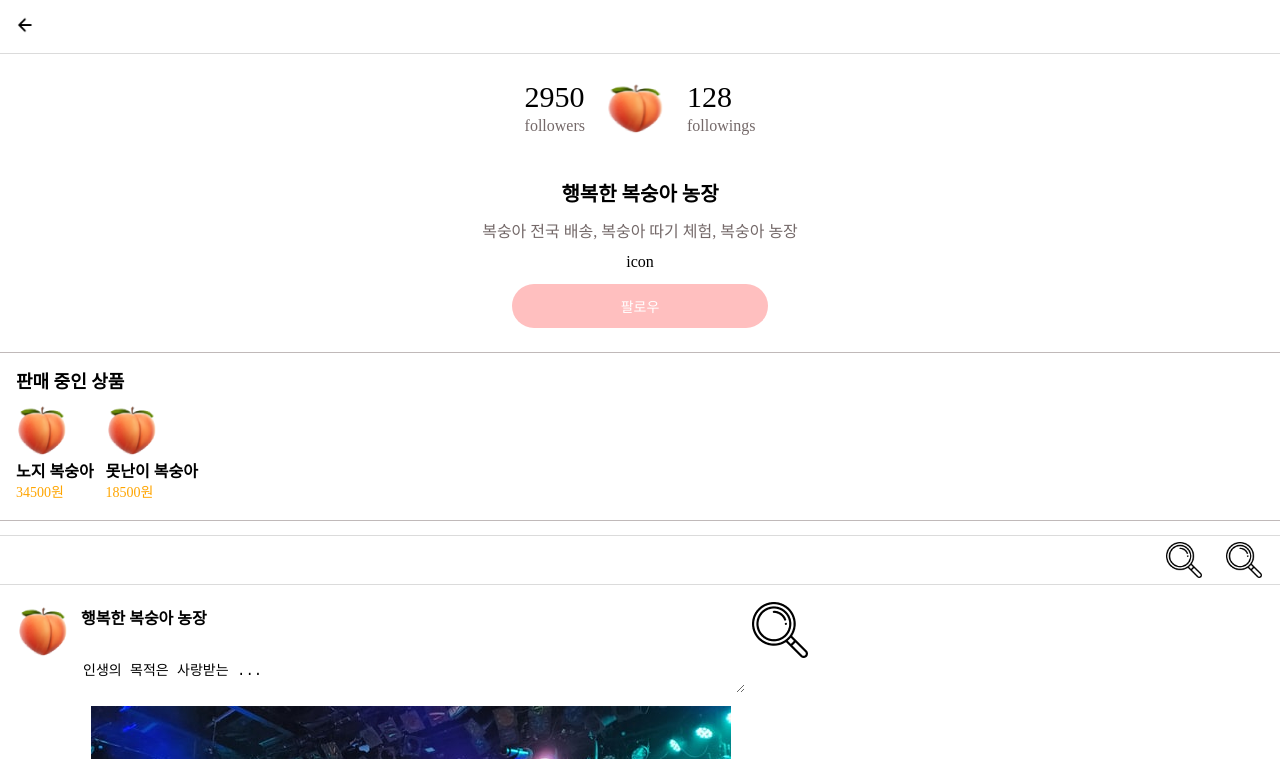
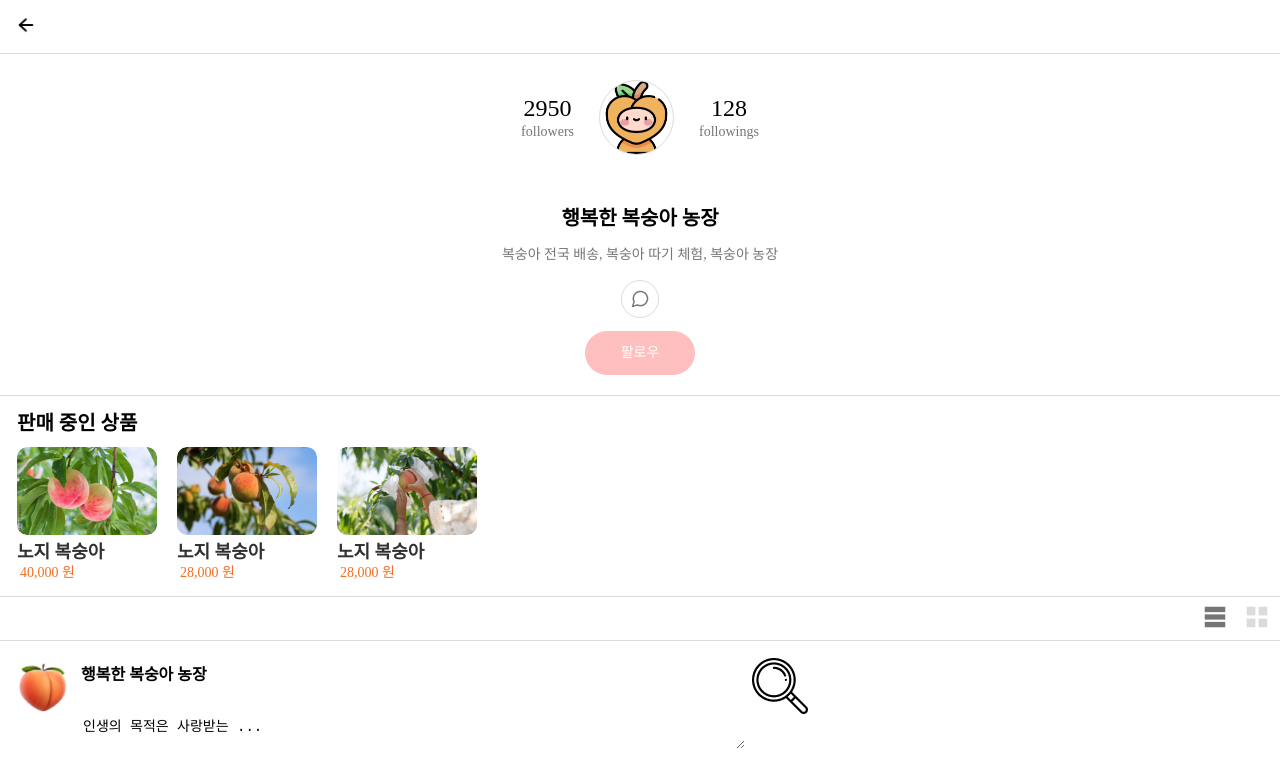
Before and after one commit to Pe-chesse/Peach-Fe, a plain HTML site: page profile_post.html in a window 1280 px wide. Shown: the top 759 px of the page. Drawn offline with Linux system fonts and the light colour scheme.

Commit message:
chore(profile-post): modify your profile-post css

```diff
--- a/css/profile_post.css
+++ b/css/profile_post.css
@@ -1,8 +1,12 @@
 /* login-page */
+body::-webkit-scrollbar {
+    display: none;
+    overflow-y: scroll;
+}
 
 .wrapper {
     width: 100%;
-    overflow: hidden;
+    overflow-x: hidden;
 }
 
 .top-area {
@@ -13,10 +17,11 @@
     align-items: center;
     padding: 15px;
     border-bottom: 1px solid #dbdbdb;
+    margin-bottom: 6px;
 }
 
 .top-area img {
-    width: 20px;
+    width: 22px;
     height: 20px;
 }
 
@@ -30,37 +35,40 @@
     justify-content: center;
     align-items: center;
     margin-bottom: 20px;
-    border-bottom: solid;
-    border-color: #c0b9b9;
-    border-width: 1px;
 }
 
 .main-profile-follow {
-    display: inline-flex;
+    display: flex;
     flex-direction: row;
     justify-content: center;
-    margin: 20px;
+    align-items: center;
+    margin: 20px 0 33px 0;
+    width: 100%;
+    text-align: center;
 }
 
 .main-profile-follow h3{
-    font-size: 30px;
-    padding-top: 8px;
-    padding-left: 16px;
-    padding-right: 16px;
+    font-size: 24px;
+    margin-bottom: 5px;
 }
 
-.main-profile-follow img{
-    width: 60px;
-    height: 60px;
-    padding: 5px;
+.profile-img {
+    width: 73px;
+    height: 73px;
+    border-radius: 50%;
+    overflow: hidden;
+    margin : 0 25px;
+    border: 1px solid #dbdbdb;
+}
+
+.profile-img img {
+    width: 73px;
+    height: 73px;
 }
 
 .main-profile-follow p{
-    font-size: 18px;
-    padding-top: 6px;
-    padding-left: 16px;
-    padding-right: 16px;
-    color: #b39fae;
+    font-size: 14px;
+    color: #767676;
 }
 
 .main-profile-area h2 {
@@ -72,8 +80,8 @@
 }
 
 .main-profile-area p {
-    font-size: 16px;
-    color: #746969;
+    font-size: 14px;
+    color: #767676;
 }
 
 section form {
@@ -125,7 +133,14 @@ section form .email {
 }
 
 .talk-icon {
-    padding: 14px;
+    width: 36px;
+    height: 36px;
+    border-radius: 50%;
+    border: 1px solid #dbdbdb;
+    display: flex;
+    justify-content: center;
+    align-items: center;
+    margin: 18px 0 13px 0;
 }
 
 .follow-btn {
@@ -136,7 +151,7 @@ section form .email {
 }
 
 .follow-btn button {
-    width: 20%;
+    width: 110px;
     height: 44px;
     border-radius: 30px;
     outline: none;
@@ -144,41 +159,62 @@ section form .email {
     border: none;
     color :#fff;
     font-size: 14px;
-    margin-bottom: 24px;
-}
-
-.product-list-title {
-    font-size: 18px;
-    font-weight: bold;
-    padding-left: 16px;
-    padding-bottom: 10px;
-    /* width: 100%;
-    padding: 20px; */
 }
 
 .product-list {
     display: flex;
-    flex-direction: row;
-    padding-left: 10px;
-    padding-bottom: 20px;
-    border-bottom: solid;
-    border-color: #c0b9b9;
-    border-width: 1px;
+    flex-direction: column;
+    padding: 17px;
+    border-top: 1px solid #dbdbdb;
 }
 
-.product-package {
-    padding-inline: 6px;
+.product-list-title {
+    font-size: 20px;
+    font-weight: bold;
+    margin-bottom: 14px;
 }
 
-.product-package h3{
-    font-size: 16px;
-    font-weight: bold;
-    padding-bottom: 6px;
+.product-area {
+    display: flex;
+    flex-direction: row;
+    overflow-y: scroll;
 }
 
-.product-package p{
+.product-area::-webkit-scrollbar {
+    display: none;
+}
+
+.product-item {
+    display: block;
+    width: 150px;
+    height: 132px;
+    margin-right: 10px;
+}
+
+.item-img {
+    width: 140px;
+    height: 88px;
+    border-radius: 10px;
+    overflow: hidden;
+    margin-bottom: 8px;
+}
+
+.product-item h3 {
+    font-size: 18px;
+    font-weight: bold;
+    margin-bottom: 5px;
+}
+
+.product-item p {
+    color: #F26E22;
     font-size: 14px;
-    color: orange;
+    padding-left: 3px;
+}
+
+.product-item h3 {
+    font-size: 18px;
+    color: #303030;
+    font-weight: bold;
 }
 
 .post-view {
@@ -187,15 +223,16 @@ section form .email {
     flex-direction: row;
     justify-content: flex-end;
     align-items: center;
-    padding: 6px;
+    padding: 7px 6px;
     border-top: 1px solid #dbdbdb;
     border-bottom: 1px solid #dbdbdb;
-    margin-top: 14px;
 }
 
-.post-view img{
-    margin-right: 24px;
-    width: 36px;
+.post-view button {
+    outline: none;
+    background: #fff;
+    border: none;
+    margin-right: 16px;
 }
 
 .post-section {
--- a/css/reset.css
+++ b/css/reset.css
@@ -8,7 +8,7 @@ h1, h2, h3, h4, h5, h6, p, blockquote, pre,
 a, abbr, acronym, address, big, cite, code,
 del, dfn, em, img, ins, kbd, q, s, samp,
 small, strike, strong, sub, sup, tt, var,
-b, u, i, center,
+b, u, i, center, button,
 dl, dt, dd, ol, ul, li,
 fieldset, form, label, legend,
 table, caption, tbody, tfoot, thead, tr, th, td,
--- a/profile_post.html
+++ b/profile_post.html
@@ -12,6 +12,9 @@
     <div class="wrapper">
         <article class="top-area">
             <a href="javascript:window.history.back();"><img src="./img/arrow.png" alt="arrow"/></a>
+            <div class="meunu-bar">
+
+            </div>
         </article>
 
         <section class="main-profile-area">
@@ -20,7 +23,9 @@
                     <h3>2950</h3>
                     <p>followers</p>
                 </div>
-                <img src="img/Peach.PNG" alt="img"/>
+                <div class="profile-img">
+                    <img src="img/peach_cha.png" alt="img"/>
+                </div>
                 <div>
                     <h3>128</h3>
                     <p>followings</p>
@@ -28,30 +33,42 @@
             </div>
             <h2>행복한 복숭아 농장</h2>
             <p>복숭아 전국 배송, 복숭아 따기 체험, 복숭아 농장</p>
-            <i class="talk-icon">icon</i>
+            <i class="talk-icon"><img src="./img/icon_comment.png" alt="talk-icon"/></i>
             <div class="follow-btn">
                 <button>팔로우</button>
             </div>
-        </section>
-
-        <h2 class="product-list-title">판매 중인 상품</h2>
+        </section><!--//your porfile top-->
 
         <section class="product-list">
-            <div class="product-package">
-                <img src="img/Peach.PNG" alt="img"/>
-                <h3>노지 복숭아</h3>
-                <p>34500원</p>
-            </div>
-            <div class="product-package">
-                <img src="img/Peach.PNG" alt="img"/>
-                <h3>못난이 복숭아</h3>
-                <p>18500원</p>
-            </div>
-        </section>
+            <h2 class="product-list-title">판매 중인 상품</h2>
+            <article class="product-area">
+                <div class="product-item">
+                    <div class="item-img">
+                        <img src="./img/peach_1.png" alt="peach-img"/>
+                    </div>
+                    <h3>노지 복숭아</h3>
+                    <p>40,000 원</p>
+                </div>
+                <div class="product-item">
+                    <div class="item-img">
+                        <img src="./img/peach_2.png" alt="peach-img"/>
+                    </div>
+                    <h3>노지 복숭아</h3>
+                    <p>28,000 원</p>
+                </div>
+                <div class="product-item">
+                    <div class="item-img">
+                        <img src="./img/peach_3.png" alt="peach-img"/>
+                    </div>
+                    <h3>노지 복숭아</h3>
+                    <p>28,000 원</p>
+                </div>
+            </article>
+        </section><!--//product list-->
 
         <div class="post-view">
-            <img src="img/search_icon.png" alt="img"/>
-            <img src="img/search_icon.png" alt="img"/>
+            <button class="list-icon"><img src="img/icon_list_on.png" alt="img"/></button>
+            <button class="album-icon"><img src="img/icon_album_off.png" alt="img"/></button>
         </div>
 
         <section class="post-section">
```
Also changed, not shown: img/icon_album_off.png (added), img/icon_comment.png (added), img/icon_list_on.png (added), img/peach_1.png (added), img/peach_2.png (added), img/peach_3.png (added), img/peach_cha.png (added).
